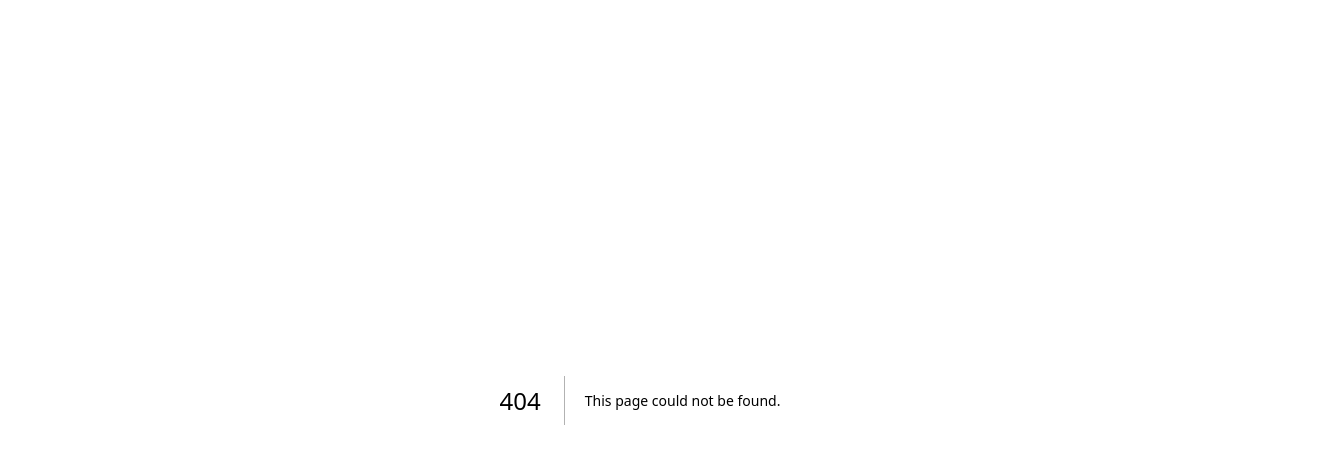
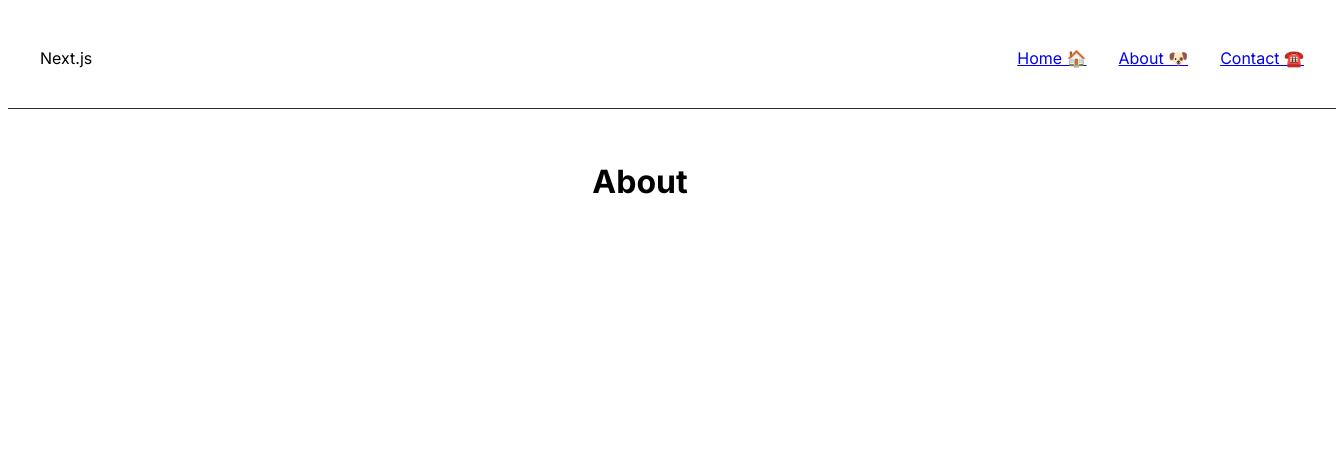
Before and after one commit to briansegs/routing-nextjs, a Next.js app: page /about in a window 1280 px wide. Before the commit this address had no page. Shown: the top 464 px of the page, 1336 px wide, since content can reach past the window. Built offline with nearby package versions, Linux system fonts and the light colour scheme.

Commit message:
feat: Add Navbar

```diff
--- /dev/null
+++ b/app/about/page.tsx
@@ -0,0 +1,7 @@
+export default function Home() {
+  return (
+    <main>
+      <h1>About</h1>
+    </main>
+  );
+}
--- a/app/layout.tsx
+++ b/app/layout.tsx
@@ -1,6 +1,7 @@
 import type { Metadata } from "next";
 import { Inter } from "next/font/google";
 import "./globals.css";
+import Navbar from "@/components/Navbar";
 
 const inter = Inter({ subsets: ["latin"] });
 
@@ -16,7 +17,10 @@ export default function RootLayout({
 }>) {
   return (
     <html lang="en">
-      <body className={inter.className}>{children}</body>
+      <body className={inter.className}>
+        <Navbar />
+        {children}
+      </body>
     </html>
   );
 }
--- /dev/null
+++ b/components/Navbar.jsx
@@ -0,0 +1,26 @@
+import Link from "next/link";
+import styles from "./navbar.module.css";
+
+const Navbar = () => {
+  return (
+    <header>
+      <nav className={styles.nav}>
+        <p>Next.js</p>
+
+        <ul className={styles.links}>
+          <Link href="/">
+            <li>Home 🏠</li>
+          </Link>
+          <Link href="/about">
+            <li>About 🐶</li>
+          </Link>
+          <Link href="/contact">
+            <li>Contact ☎️</li>
+          </Link>
+        </ul>
+      </nav>
+    </header>
+  );
+};
+
+export default Navbar;
--- /dev/null
+++ b/components/navbar.module.css
@@ -0,0 +1,31 @@
+.nav {
+  width: 100%;
+  padding: 1.5rem 2rem;
+
+  display: flex;
+  align-items: center;
+  justify-content: space-between;
+  flex-wrap: wrap;
+
+  border-bottom: 1px solid #2c2c2c;
+}
+
+.links {
+  flex: 1;
+  list-style: none;
+
+  display: flex;
+  justify-content: end;
+  align-items: center;
+  gap: 2rem;
+}
+
+.links li {
+  white-space: nowrap;
+  cursor: pointer;
+}
+
+.links li:hover,
+.links li:active {
+  color: #0099ff;
+}
```
Also changed, not shown: app/contact/page.tsx (added, +7 -0 lines).
